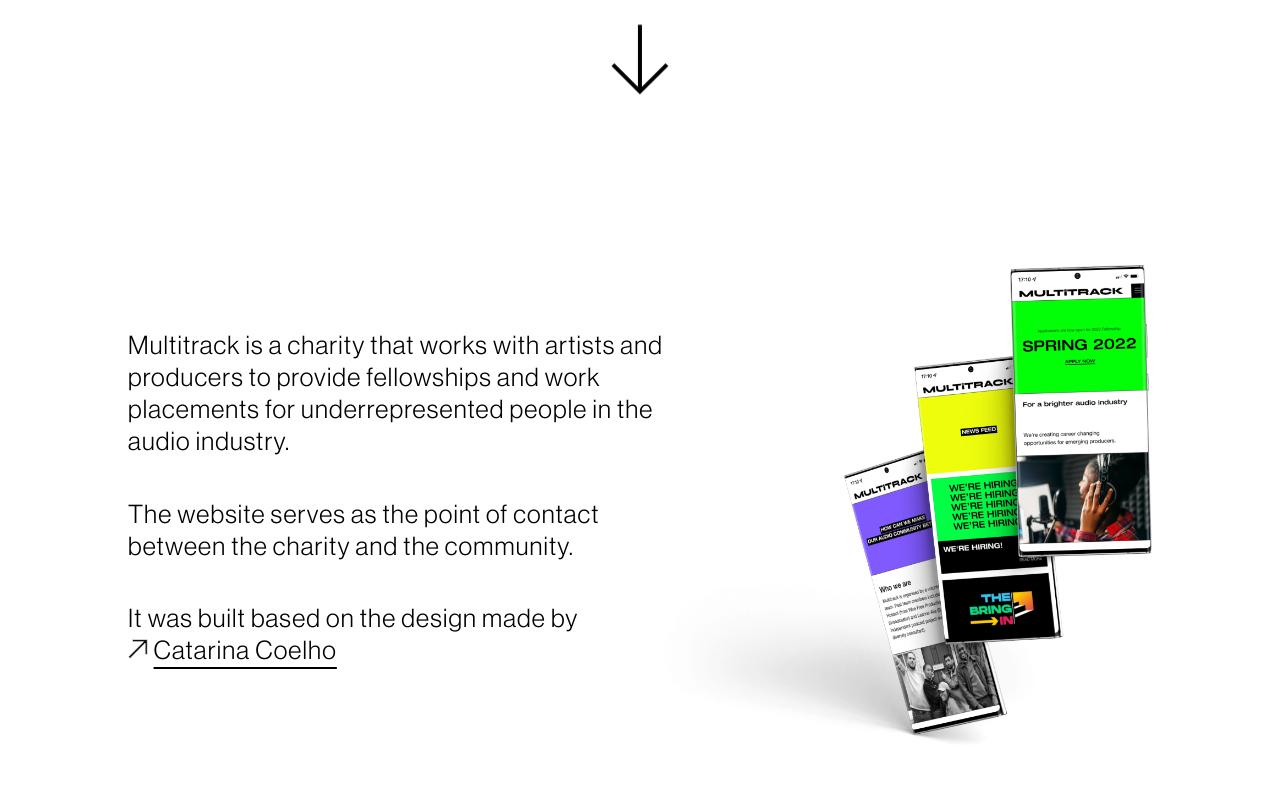
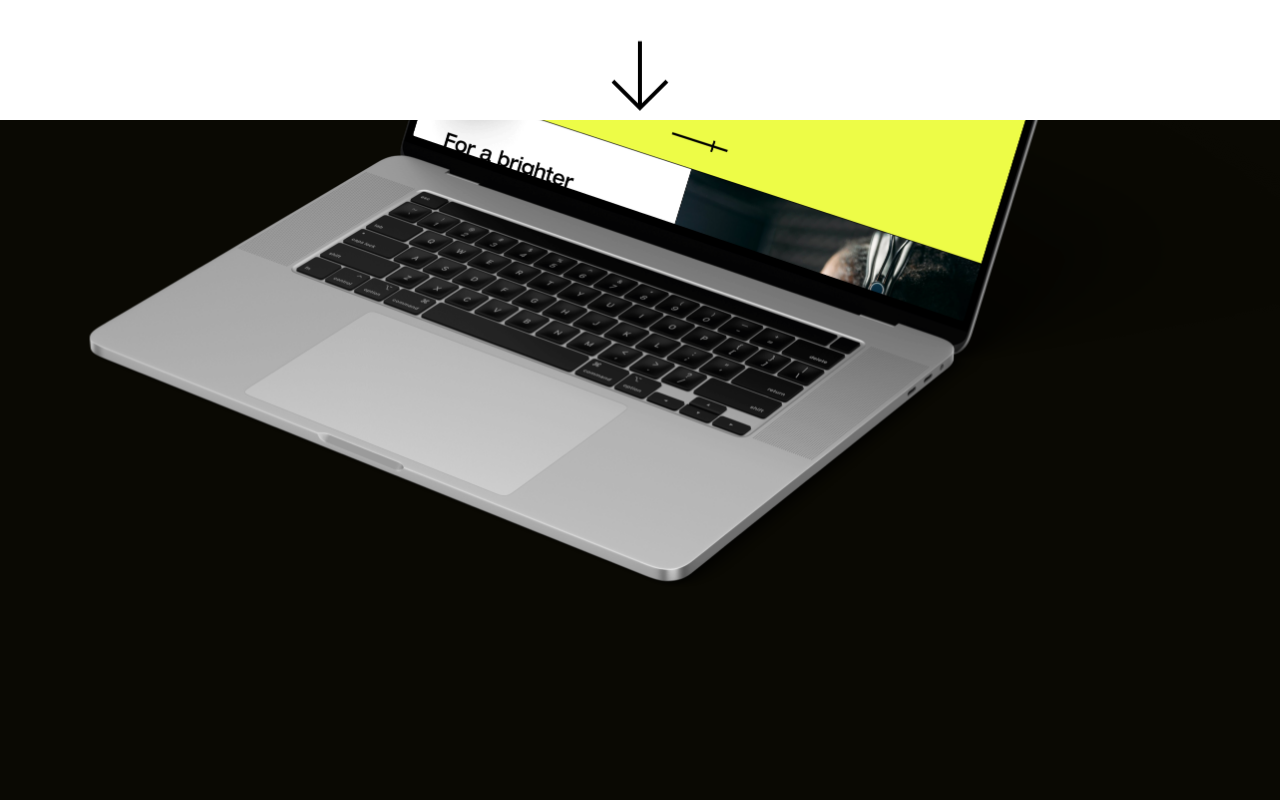
Before and after one commit to joaodmonteiro/portfolio, a Next.js app: page /Projects/Multitrack in a window 1280 px wide. Shown: the part 680-1480 px from the top of the page. Built offline with nearby package versions, Linux system fonts and the light colour scheme.

Commit message:
more parallax tweaks for testing on mobile

```diff
--- a/pages/Projects/Multitrack.tsx
+++ b/pages/Projects/Multitrack.tsx
@@ -32,7 +32,7 @@ const Multitrack = () => {
           <img src="/images/arrow_down.svg" alt="arrow pointing down" />
         </section>
         <section className={styles.mockup1_container}>
-          <Parallax speed={-40}>
+          <Parallax speed={-60}>
             <div className={styles.mockup1}>
               <Image
                 src={mockup}
--- a/pages/Projects/RiderRotation.tsx
+++ b/pages/Projects/RiderRotation.tsx
@@ -26,13 +26,13 @@ const RiderRotation = () => {
   return (
     <div className={styles.container}>
       <section className={styles.title_container}>
-        <Parallax speed={-15}>
+        <Parallax speed={-12}>
           <h1>Rider Rotation</h1>
         </Parallax>
       </section>
       <section className={styles.mockup1_container}>
         <div className={styles.image}>
-          <Parallax speed={15}>
+          <Parallax speed={5}>
             <Image
               src={mockup1}
               alt="Rider rotation website seen on a laptop."
--- a/styles/Multitrack.module.scss
+++ b/styles/Multitrack.module.scss
@@ -33,7 +33,7 @@
     .mockup1_container {
         background-color: #0A0903;
         // display: grid;
-        place-items: center;
+        // place-items: center;
         overflow: hidden;
 
         .mockup1 {
```
